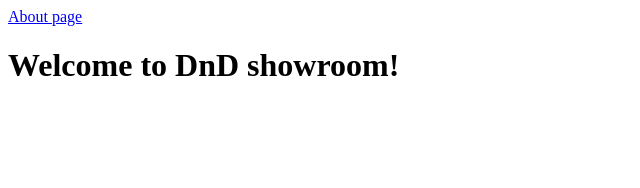
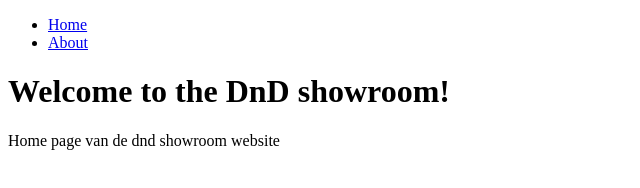
Before and after one commit to Othmane-El-Aissati/jaaropdracht-othmane-el-aissati, a Gatsby site: page / in a window 1280 px wide. Shown: the whole page, without its empty margins (0-640 px from the left). Built offline with nearby package versions, Linux system fonts and the light colour scheme; Gatsby itself is replaced by a stand-in of ours.

Commit message:
layout toegepast in de pages

```diff
--- a/src/pages/index.js
+++ b/src/pages/index.js
@@ -1,13 +1,11 @@
 import * as React from 'react'
-import { Link } from 'gatsby'
+import Layout from '../components/layout'
 
 const IndexPage = () => {
   return (
-    <main>
-      <title>Home Page</title>
-      <Link to="/about">About page</Link>
-      <h1>Welcome to DnD showroom!</h1>
-    </main>
+    <Layout pageTitle="Welcome to the DnD showroom!">
+      <p>Home page van de dnd showroom website</p>
+      </Layout>
   )
 }
 export default IndexPage
```
Also changed, not shown: src/pages/about.js (+3 -6 lines).
